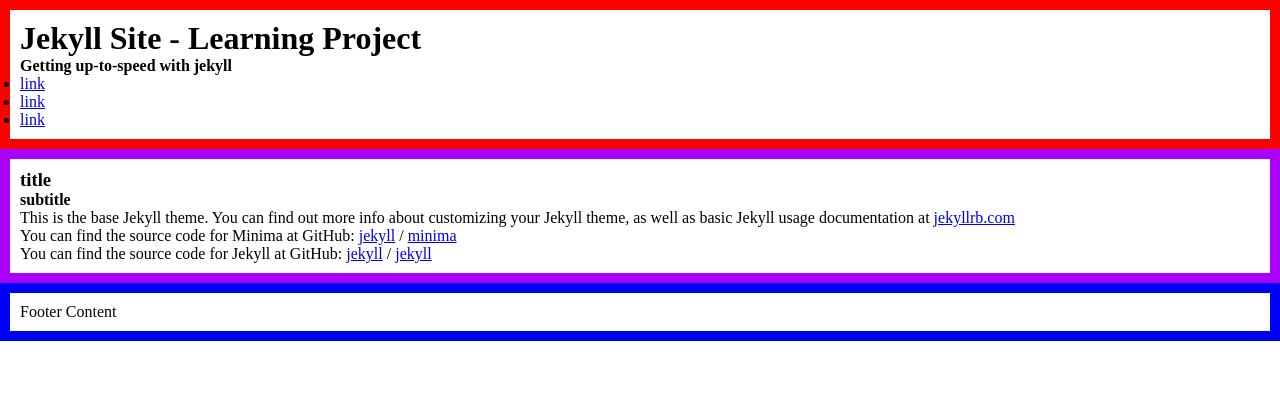
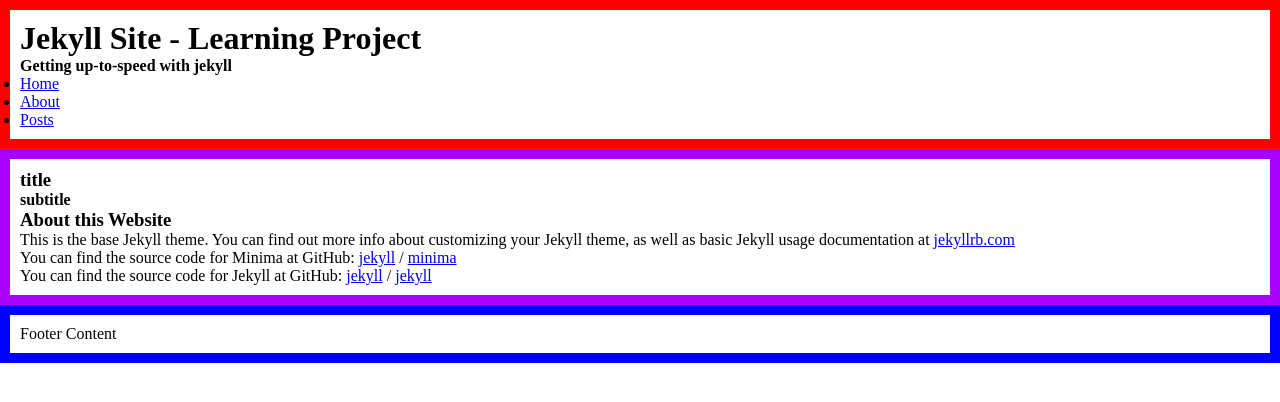
Before and after one commit to robert-laws/jekyll-lynda, a Jekyll site: the page built from about.md, in a window 1280 px wide. Shown: the top 402 px of the page. Built offline with Jekyll 4.4.1, drawn with Linux system fonts in a browser that asks for light colours.

Commit message:
update links in navigation

```diff
--- a/_includes/header.html
+++ b/_includes/header.html
@@ -5,9 +5,9 @@
   </hgroup>
   <nav>
     <ul>
-      <li><a href="#">link</a></li>
-      <li><a href="#">link</a></li>
-      <li><a href="#">link</a></li>
+      <li><a href="{{site.baseurl}}/">Home</a></li>
+      <li><a href="{{site.baseurl}}/about">About</a></li>
+      <li><a href="{{site.baserul}}/posts.html">Posts</a></li>
     </ul>
   </nav>
 </header>
--- a/about.md
+++ b/about.md
@@ -3,6 +3,8 @@
 title: About
 permalink: /about/
 ---
+
+### About this Website
 
 This is the base Jekyll theme. You can find out more info about customizing your Jekyll theme, as well as basic Jekyll usage documentation at [jekyllrb.com](https://jekyllrb.com/)
 
```
Also changed, not shown: posts.md (added, +13 -0 lines).
